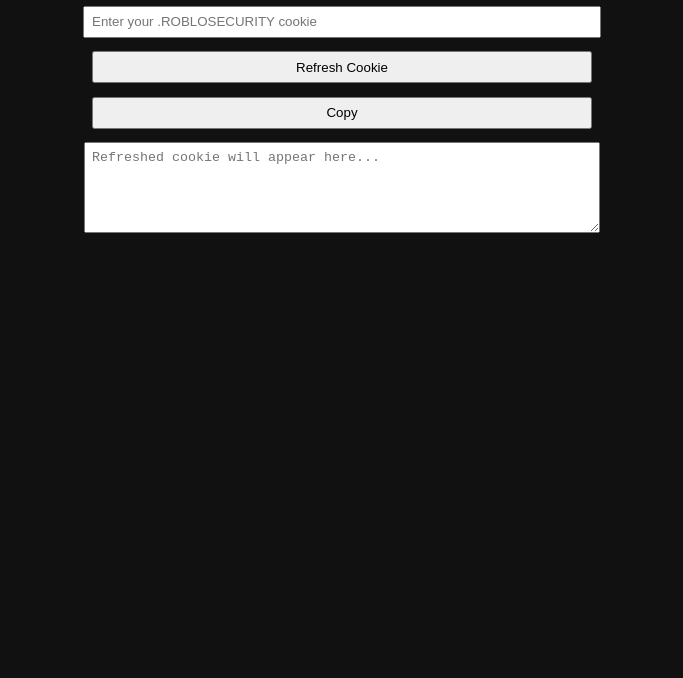
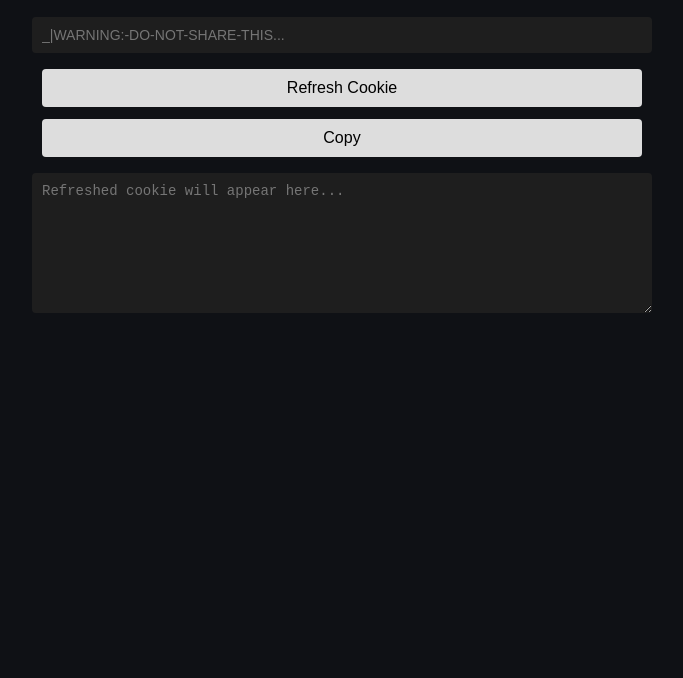
Before and after one commit to FrostyJoriz/chae, a website: page public/index.html in a window 1280 px wide. Shown: the part 122-800 px from the top of the page, without its empty margins (298-981 px from the left). Drawn offline with Linux system fonts and the light colour scheme.

Commit message:
Update index.html

```diff
--- a/public/index.html
+++ b/public/index.html
@@ -2,50 +2,74 @@
 <html lang="en">
 <head>
   <meta charset="UTF-8" />
-  <meta name="viewport" content="width=device-width, initial-scale=1.0" />
+  <meta name="viewport" content="width=device-width, initial-scale=1.0"/>
   <title>Roblox Cookie Refresher</title>
   <style>
     body {
+      background-color: #0f1115;
+      color: #e6e6e6;
       font-family: Arial, sans-serif;
-      background: #111;
-      color: #fff;
       display: flex;
       flex-direction: column;
       align-items: center;
-      padding: 2em;
+      padding: 40px;
     }
 
     h1 {
-      color: #4aa4ff;
+      color: #4ea7ff;
     }
 
-    input, textarea, button {
-      margin: 0.5em;
-      padding: 0.5em;
+    input, textarea {
       width: 90%;
-      max-width: 500px;
+      max-width: 600px;
+      margin: 10px 0;
+      padding: 10px;
+      border: none;
+      border-radius: 4px;
+      font-size: 14px;
+      background-color: #1e1e1e;
+      color: white;
     }
 
     button {
+      width: 90%;
+      max-width: 600px;
+      margin: 6px 0;
+      padding: 10px;
+      font-size: 16px;
+      border: none;
+      border-radius: 4px;
+      background-color: #ddd;
       cursor: pointer;
     }
 
-    #error {
+    button:hover {
+      background-color: #ccc;
+    }
+
+    #statusText {
+      margin-top: 10px;
       color: red;
       font-weight: bold;
+    }
+
+    textarea {
+      height: 120px;
+      resize: vertical;
     }
   </style>
 </head>
 <body>
   <h1>🔐 Roblox Cookie Refresher</h1>
 
-  <input type="text" id="cookieInput" placeholder="Enter your .ROBLOSECURITY cookie" />
-  <button onclick="refreshCookie()">Refresh Cookie</button>
-  <button onclick="copyToClipboard()">Copy</button>
+  <input id="cookieInput" placeholder="_|WARNING:-DO-NOT-SHARE-THIS..." />
 
-  <textarea id="result" rows="5" readonly placeholder="Refreshed cookie will appear here..."></textarea>
+  <button id="refreshBtn">Refresh Cookie</button>
+  <button id="copyBtn">Copy</button>
 
-  <p id="error"></p>
+  <textarea id="output" readonly placeholder="Refreshed cookie will appear here..."></textarea>
+
+  <div id="statusText"></div>
 
   <script src="script.js"></script>
 </body>
```
